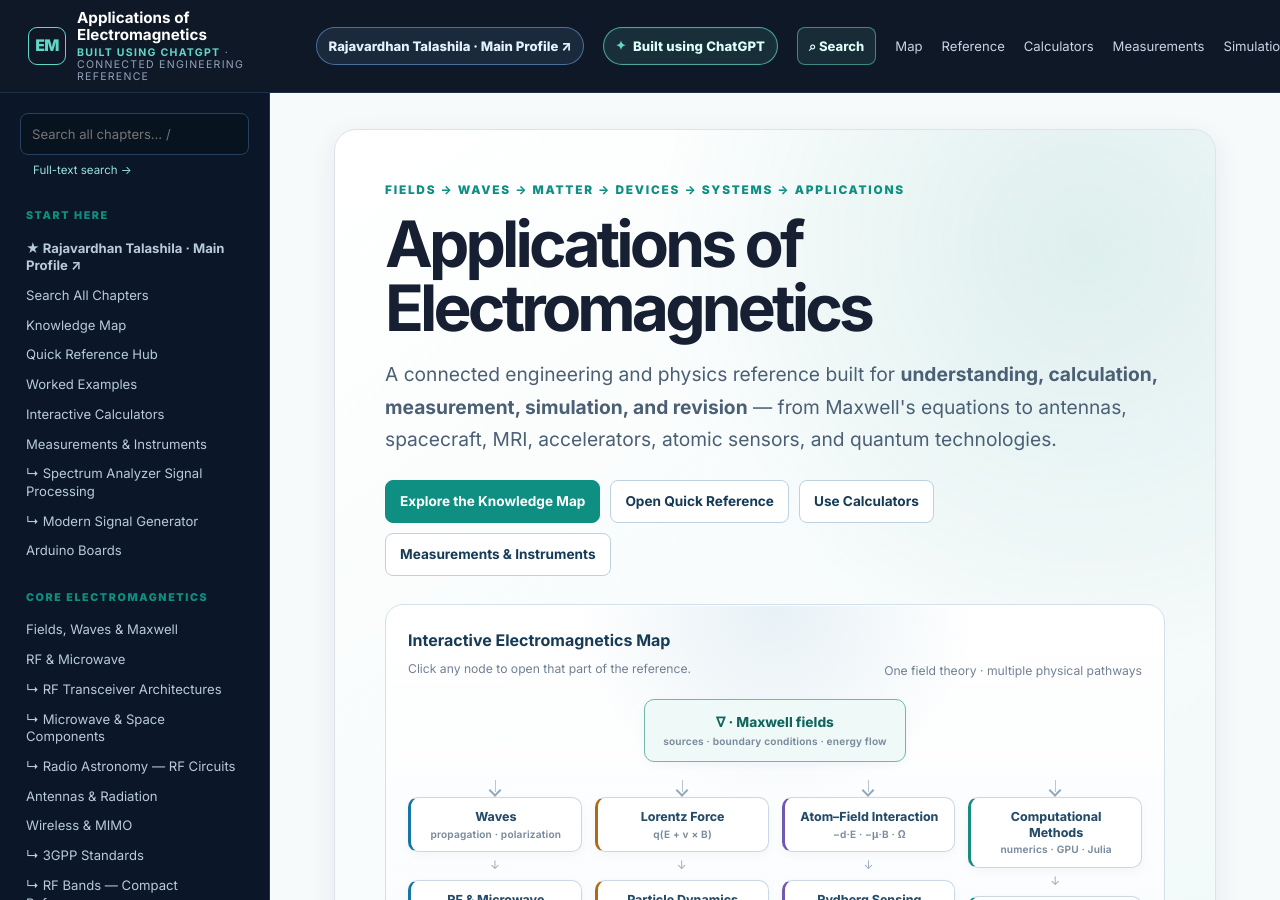
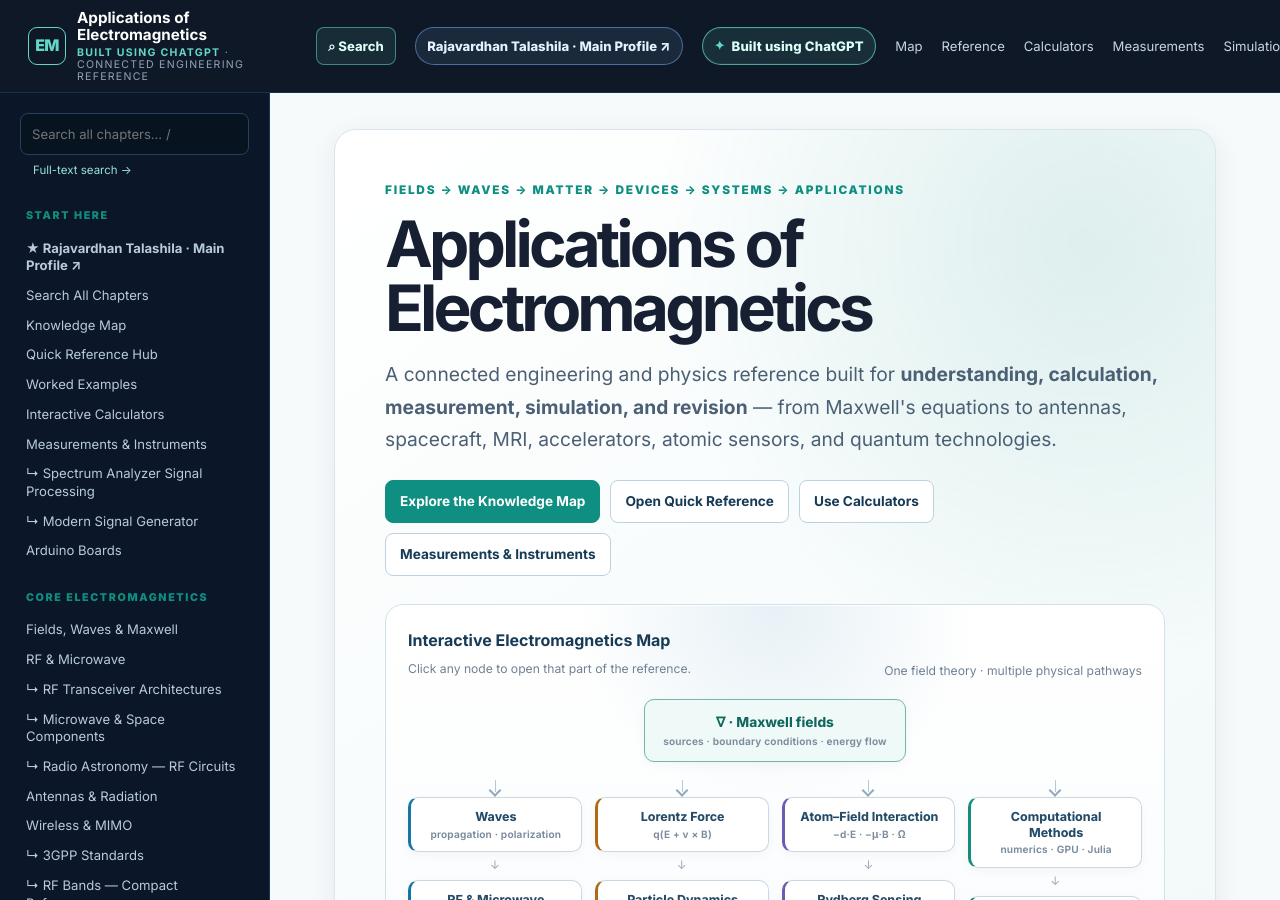
Before and after one commit to RajavardhanT/Electromagnetics_Applications, a Jekyll site: the page built from index.md, in a window 1280 px wide and 900 px high. Built offline with Jekyll 4.4.1, drawn with Linux system fonts in a browser that asks for light colours.

Commit message:
Place site-wide search first in mobile navigation for discoverability

```diff
--- a/_layouts/default.html
+++ b/_layouts/default.html
@@ -69,9 +69,9 @@
       <span><strong>Applications of Electromagnetics</strong><small><strong>Built using ChatGPT</strong> · Connected engineering reference</small></span>
     </a>
     <nav class="topnav" aria-label="Primary">
+      <a class="nav-search" href="{{ '/search/' | relative_url }}" aria-label="Search all Electromagnetics Applications pages">⌕ Search</a>
       <a class="profile-top-link" href="https://rajavardhant.github.io/">Rajavardhan Talashila · Main Profile ↗</a>
       <a class="chatgpt-badge" href="{{ '/about/' | relative_url }}">Built using ChatGPT</a>
-      <a class="nav-search" href="{{ '/search/' | relative_url }}" aria-label="Search all Electromagnetics Applications pages">⌕ Search</a>
       <a class="nav-optional" href="{{ '/knowledge-map/' | relative_url }}">Map</a>
       <a class="nav-optional" href="{{ '/reference/' | relative_url }}">Reference</a>
       <a class="nav-optional" href="{{ '/calculators/' | relative_url }}">Calculators</a>
```
